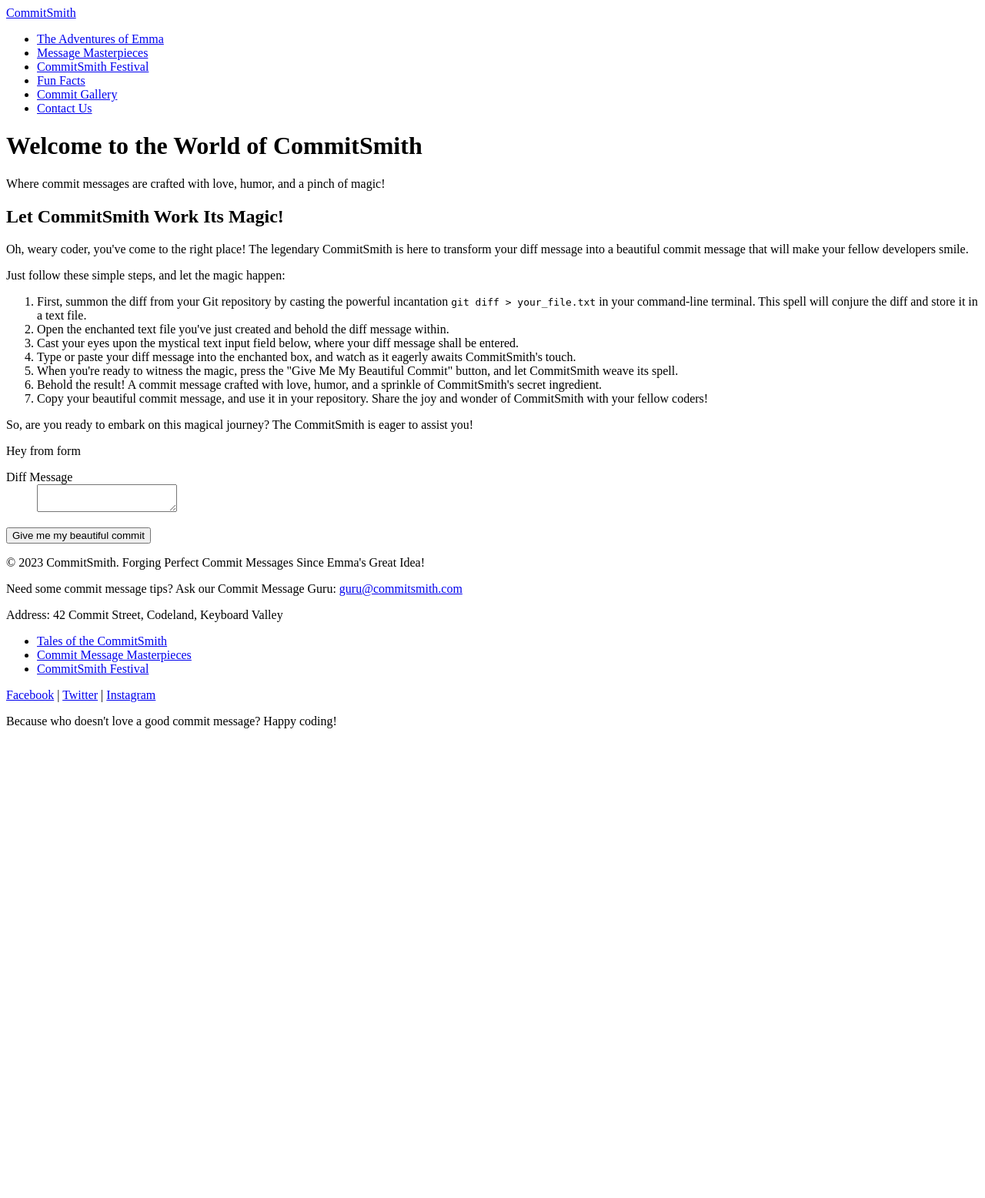
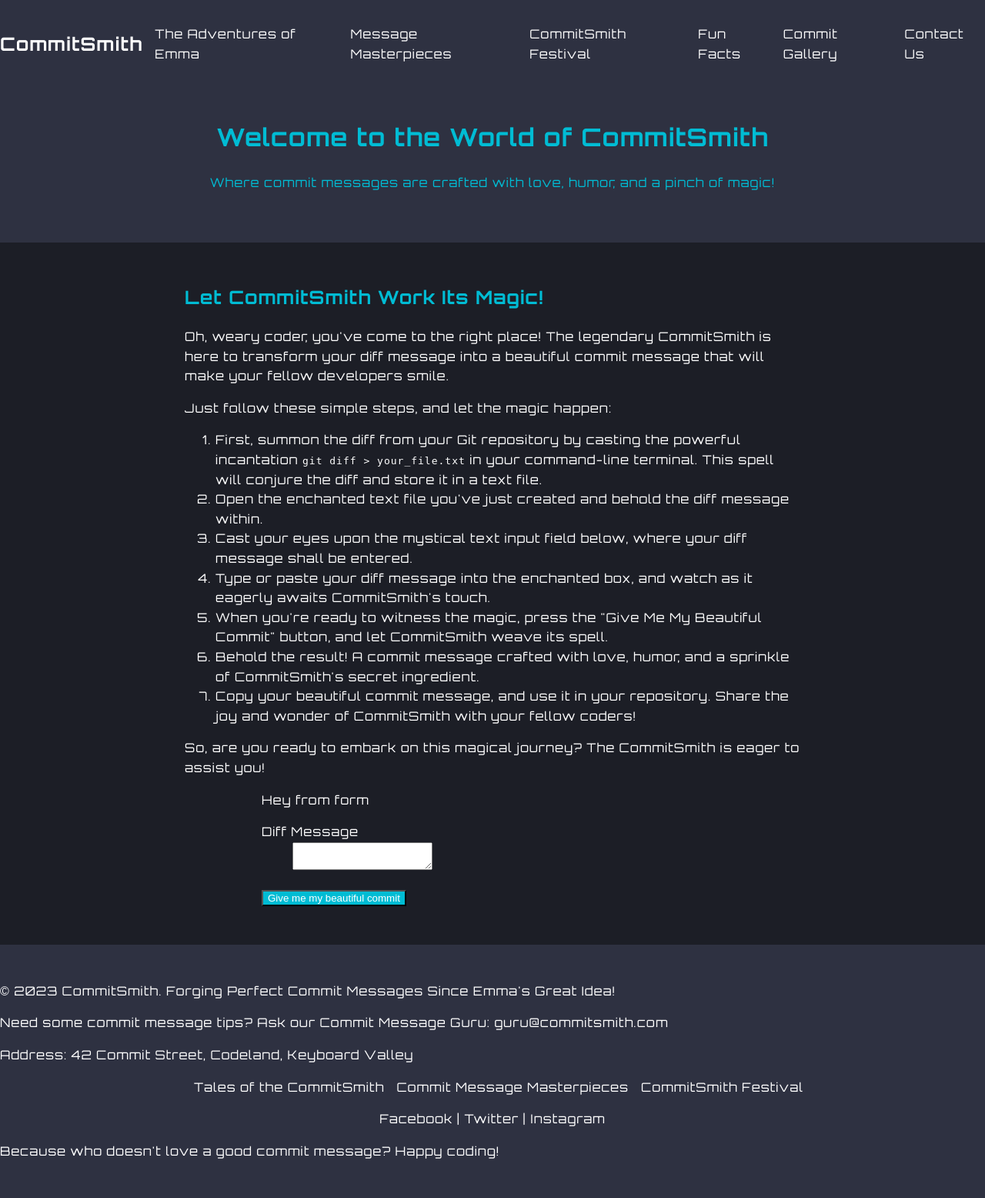
Before and after one commit to bartoszkobylinski/smithcommit, a Flask app: page / in a window 1280 px wide. Shown: the whole page at 77% size. Before the commit the page ends 946 px from the top, so only its background shows below. Run offline with Flask 2, Linux system fonts and the light colour scheme; some libraries are stand-ins or nearby versions.

Commit message:
Header: Add styles.css file and update index.html
Body: The styles.css file contains general styles for the website, including styles for the header, main content, and footer. The index.html file has been updated to include a link to the styles.css file and to use the Orbitron font family from Google Fonts.

Footer: N/A

```diff
--- /dev/null
+++ b/static/styles.css
@@ -0,0 +1,124 @@
+/* General Styles */
+body {
+    font-family: 'Orbitron', sans-serif;
+    line-height: 1.6;
+    margin: 0;
+    padding: 0;
+    letter-spacing: 1px;
+    background-color: #1c1e26;
+    color: #fff;
+}
+
+a {
+    text-decoration: none;
+    color: inherit;
+}
+
+ul {
+    list-style: none;
+    padding: 0;
+}
+
+/* Header */
+header {
+    background-color: #2e3141;
+    padding: 1rem 0;
+}
+
+header .logo a {
+    font-size: 1.5rem;
+    font-weight: bold;
+}
+
+nav {
+    display: flex;
+    justify-content: space-between;
+    align-items: center;
+}
+
+nav a:hover {
+    color: #00bcd4;
+}
+
+nav .menu {
+    display: flex;
+}
+
+nav .menu li {
+    margin-left: 1rem;
+}
+
+.hero {
+    text-align: center;
+    padding: 2rem 0;
+    color: #00bcd4;
+}
+
+/* Main */
+main {
+    padding: 2rem 0;
+}
+
+.how-to-use {
+    max-width: 800px;
+    margin: 0 auto;
+}
+
+form {
+    max-width: 600px;
+    margin: 0 auto;
+}
+
+/* Footer */
+footer {
+    background-color: #f1f1f1;
+    padding: 2rem 0;
+}
+
+footer p {
+    margin-bottom: 1rem;
+}
+
+footer ul {
+    display: flex;
+    justify-content: center;
+}
+
+footer ul li {
+    margin-left: 1rem;
+}
+
+.social-icons {
+    text-align: center;
+    margin-bottom: 1rem;
+}
+
+header, footer {
+    background-color: #2e3141;
+}
+
+nav a {
+    color: #ffffff;
+}
+
+nav a:hover {
+    color: #00bcd4;
+}
+
+.hero {
+    color: #00bcd4;
+}
+
+h1, h2, h3, h4, h5, h6 {
+    color: #00bcd4;
+}
+
+input[type="submit"] {
+    background-color: #00bcd4;
+    color: #ffffff;
+}
+
+input[type="submit"]:hover {
+    background-color: #00a0b0;
+    color: #ffffff;
+}
--- a/templates/index.html
+++ b/templates/index.html
@@ -2,6 +2,11 @@
 <html lang="en">
 <head>
     <meta charset="UTF-8">
+    <link rel="stylesheet" href="{{ url_for('static', filename='styles.css') }}">
+    <link rel="preconnect" href="https://fonts.googleapis.com">
+    <link rel="preconnect" href="https://fonts.gstatic.com" crossorigin>
+    <link href="https://fonts.googleapis.com/css2?family=Orbitron:wght@400;500;600;700;800;900&display=swap" rel="stylesheet">
+
     <title>Title</title>
 </head>
 <body>
```
